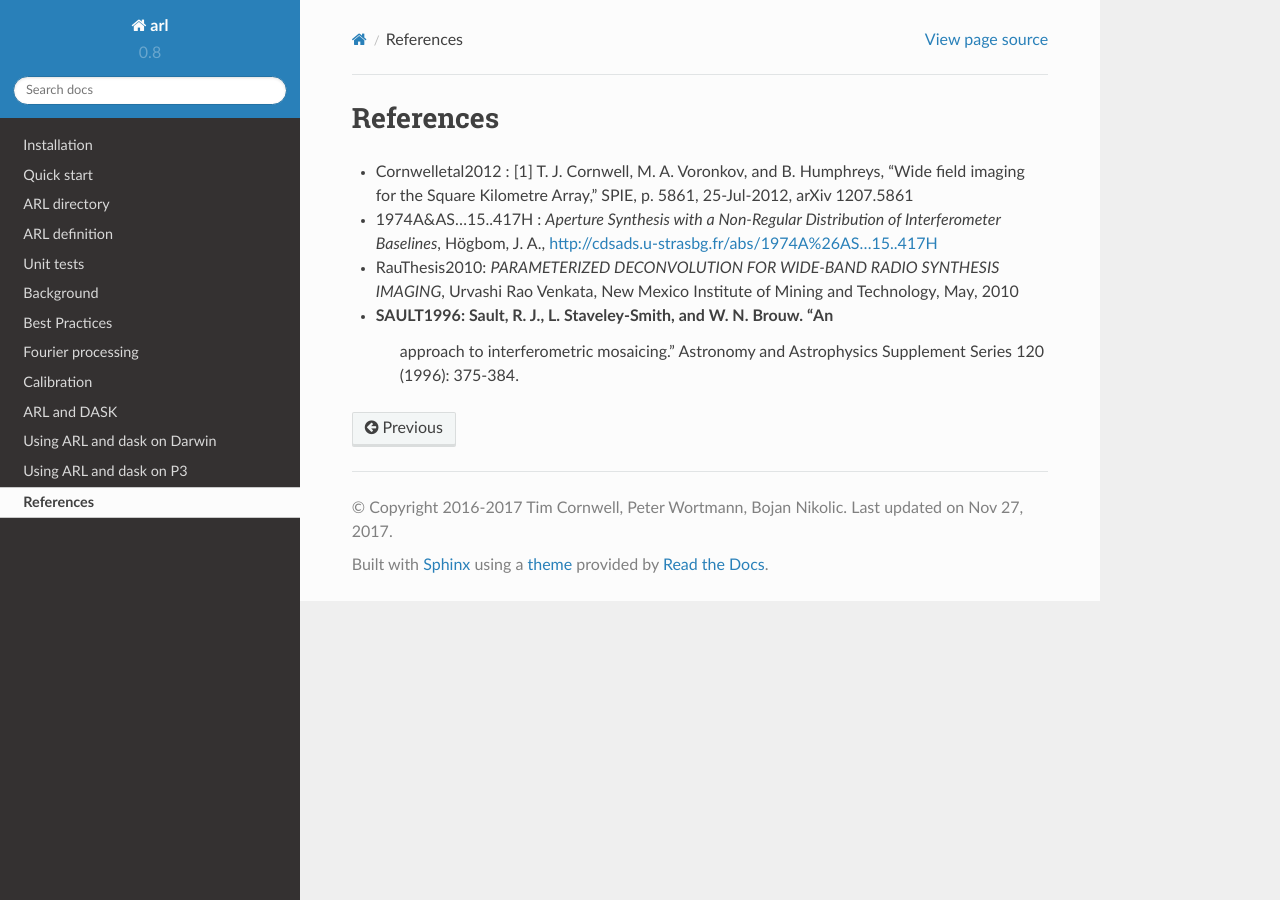
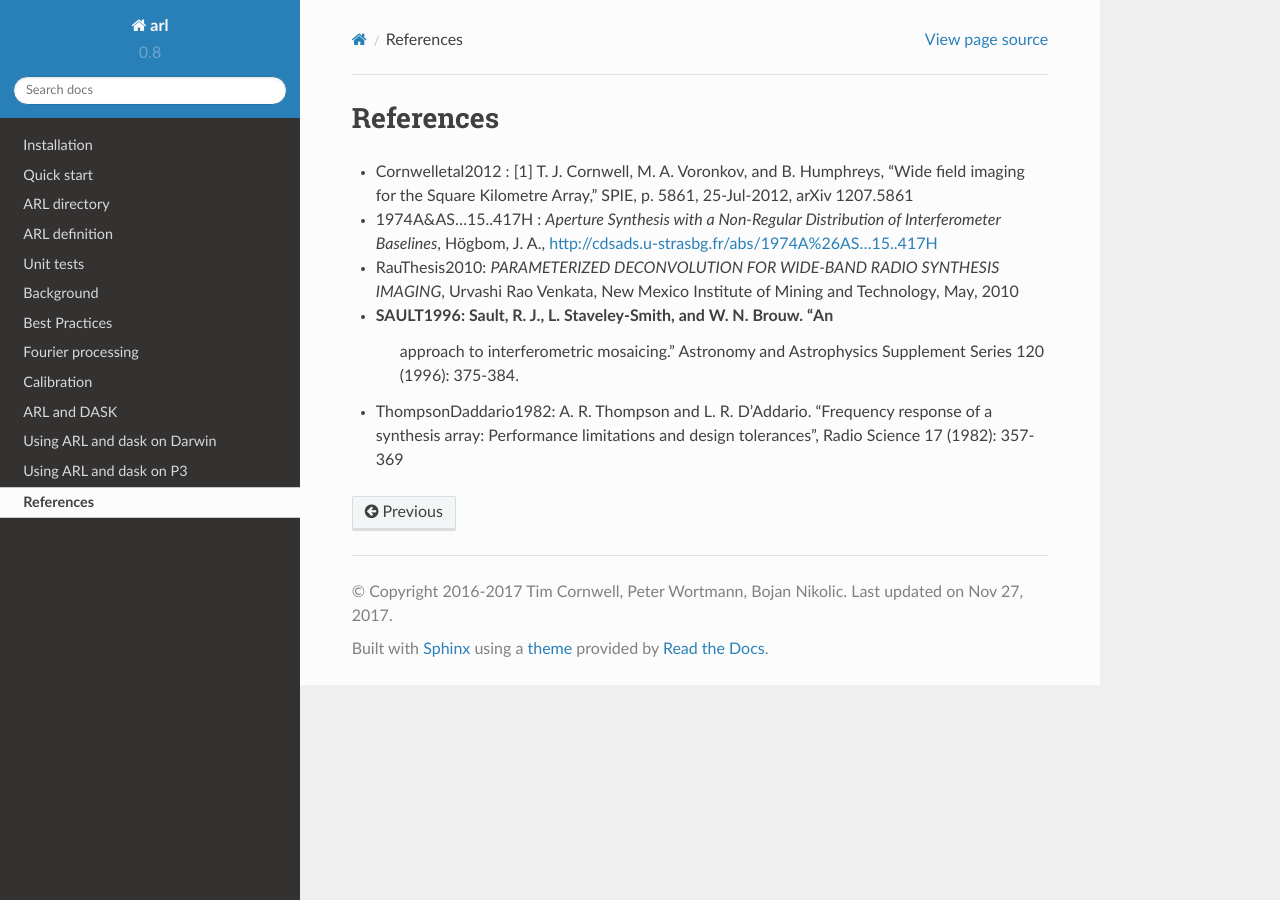
Before and after one commit to ska-telescope/ska-sdp-func-python, a Sphinx documentation site: the page built from docs/ARL_references.rst, in a window 1280 px wide. Built offline with Sphinx 7.4.7 and the Read the Docs theme 2.0.0, drawn with Linux system fonts in a browser that asks for light colours; pages that are not in the unit, such as notebooks, are missing from menus.

Commit message:
Added the reference to D'Addario's gain solving algorithm

```diff
--- a/docs/ARL_references.rst
+++ b/docs/ARL_references.rst
@@ -18,3 +18,7 @@ References
 * SAULT1996: Sault, R. J., L. Staveley-Smith, and W. N. Brouw. "An
     approach to interferometric mosaicing." Astronomy and Astrophysics
     Supplement Series 120 (1996): 375-384.
+
+* ThompsonDaddario1982: A. R. Thompson and L. R. D'Addario. "Frequency
+  response of a synthesis array: Performance limitations and design
+  tolerances", Radio Science 17 (1982): 357-369
```
